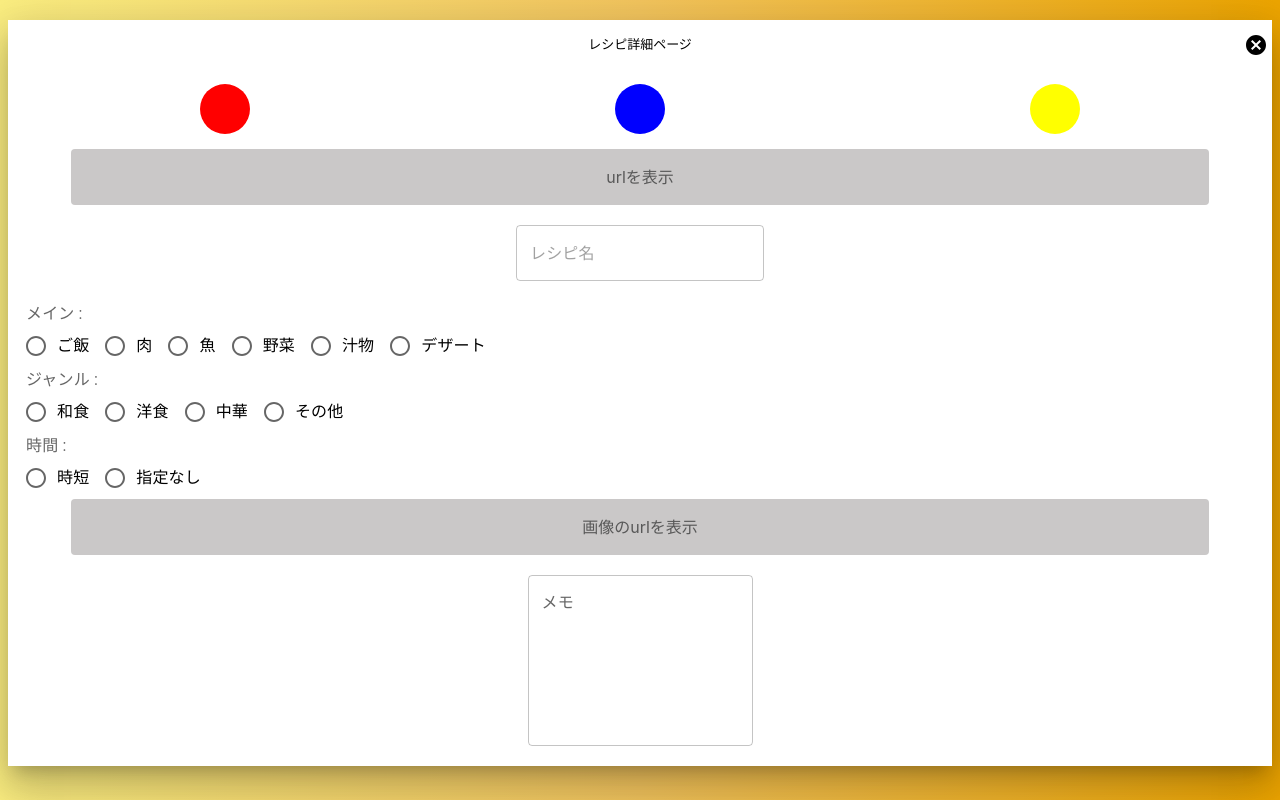
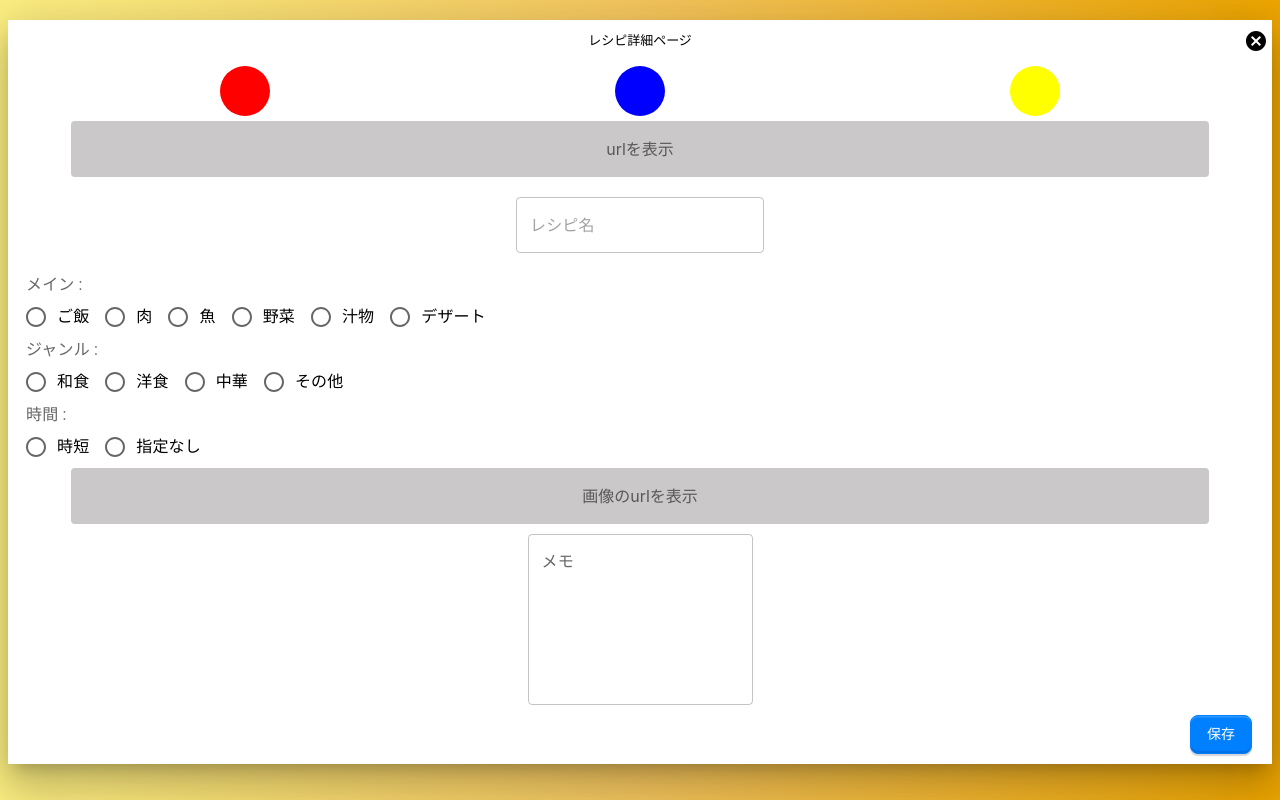
Before and after one commit to hackathon-24-winter-c-team/cook-keep, a React (Vite) app in the folder front/React/: page /recipes/1 in a window 1280 px wide. Built offline with nearby package versions, Linux system fonts and the light colour scheme.

Commit message:
保存ボタン設置、表示のみ

```diff
--- a/front/React/src/pages/RecipeDetail/RecipeDetail.jsx
+++ b/front/React/src/pages/RecipeDetail/RecipeDetail.jsx
@@ -8,6 +8,8 @@ import RadioGroup from '@mui/material/RadioGroup';
 import FormControlLabel from '@mui/material/FormControlLabel';
 import FormControl from '@mui/material/FormControl';
 import FormLabel from '@mui/material/FormLabel';
+import { Button as BaseButton } from '@mui/base/Button';
+import { styled } from '@mui/system';
 
 export const RecipeDetail = () => {
 
@@ -35,6 +37,7 @@ export const RecipeDetail = () => {
                 <TextField id='recipeId' placeholder='レシピ名'/>
             </div>
             <div className={styles.tagGroup}>
+            <FormControl >
                 <FormLabel id="mainTagGroup">メイン :</FormLabel>
                 <RadioGroup
                     row
@@ -70,6 +73,7 @@ export const RecipeDetail = () => {
                     <FormControlLabel value="jitan" control={<Radio />} label="時短" />
                     <FormControlLabel value="" control={<Radio />} label="指定なし" />
                 </RadioGroup>
+            </FormControl>
             </div>
             <div className={styles.imageUrl}>
                 <p>画像のurlを表示</p>
@@ -83,6 +87,51 @@ export const RecipeDetail = () => {
                     defaultValue=""
                 />
             </div>
+            <div className={styles.saveButton}>
+                <Button >保存</Button>
+            </div>
         </div>
     )
 }
+
+const blue = {
+    200: '#99CCFF',
+    300: '#66B2FF',
+    400: '#3399FF',
+    500: '#007FFF',
+    600: '#0072E5',
+    700: '#0066CC',
+  };
+
+const Button = styled(BaseButton)(
+    ({ theme }) => `
+    font-family: 'IBM Plex Sans', sans-serif;
+    font-weight: 600;
+    font-size: 0.875rem;
+    line-height: 1.5;
+    background-color: ${blue[500]};
+    padding: 8px 16px;
+    border-radius: 8px;
+    color: white;
+    transition: all 150ms ease;
+    cursor: pointer;
+    border: 1px solid ${blue[500]};
+    box-shadow: 0 2px 1px ${
+      theme.palette.mode === 'dark' ? 'rgba(0, 0, 0, 0.5)' : 'rgba(45, 45, 60, 0.2)'
+    }, inset 0 1.5px 1px ${blue[400]}, inset 0 -2px 1px ${blue[600]};
+
+    &:hover {
+      background-color: ${blue[600]};
+    }
+
+    &:active {
+      background-color: ${blue[700]};
+      box-shadow: none;
+      transform: scale(0.99);
+    }
+
+    &:focus-visible {
+      box-shadow: 0 0 0 4px ${theme.palette.mode === 'dark' ? blue[300] : blue[200]};
+      outline: none;
+    } `,
+)
--- a/front/React/src/pages/RecipeDetail/RecipeDetail.module.css
+++ b/front/React/src/pages/RecipeDetail/RecipeDetail.module.css
@@ -19,7 +19,7 @@
     text-align: center;
     color: black;
     font-size: small;
-    padding: 4px;
+    padding: 0, 4, 4, 4px;
 }
 
 .CancelIcon {
@@ -31,8 +31,7 @@
 .recipeIcon {
     display: flex;
     justify-content:space-around;
-    margin: 10px 10px;
-    padding: px;
+    margin: 0px 40px;
 }
 
 .url {
@@ -86,5 +85,12 @@
 
 .memo {
     text-align: center;
-    padding: 20px;
+    padding: 10px
 }
+
+.saveButton {
+    display: flex;
+    justify-content: flex-end;
+    padding-bottom: 10px;
+    padding-right: 20px;
+}
```
